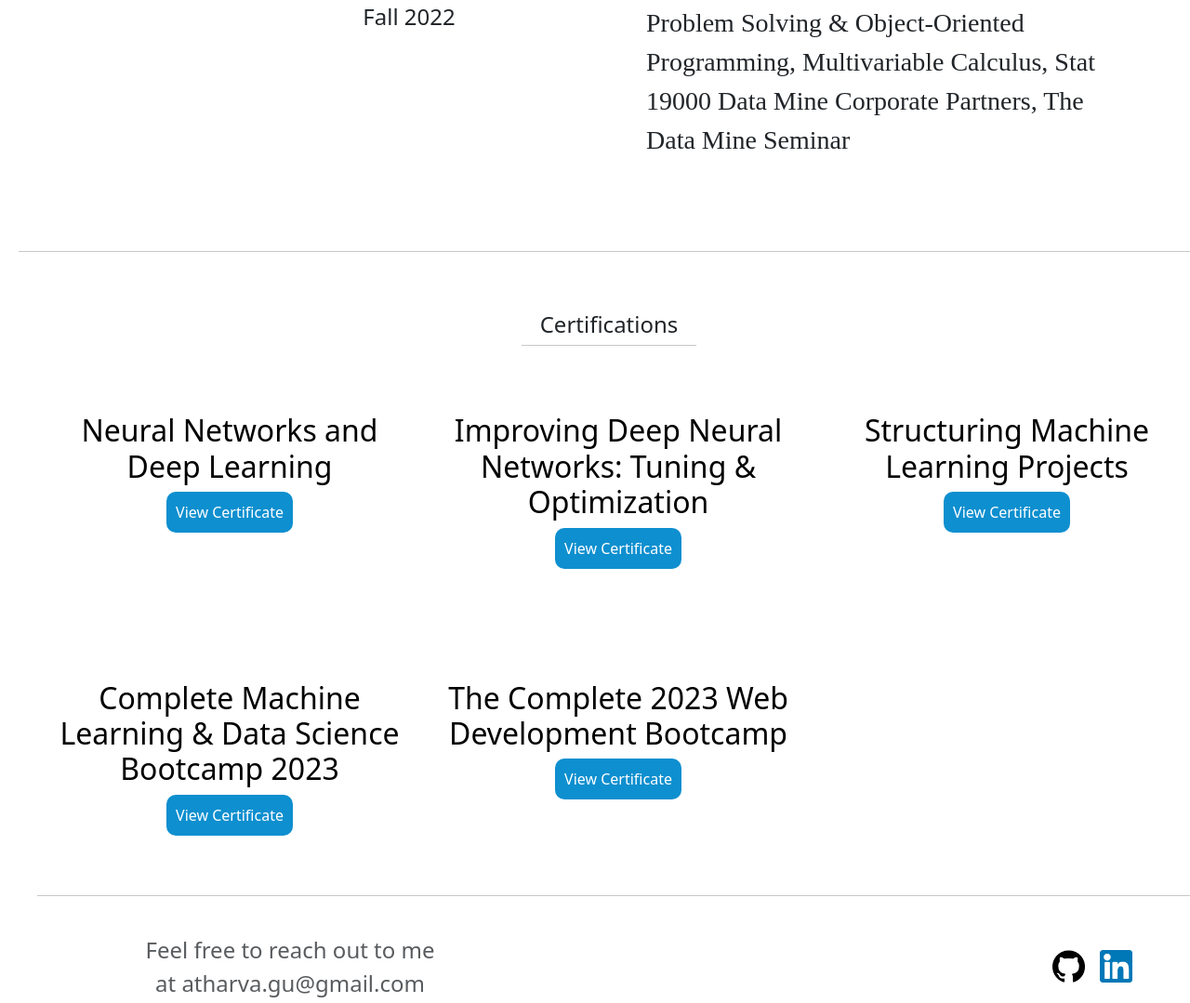
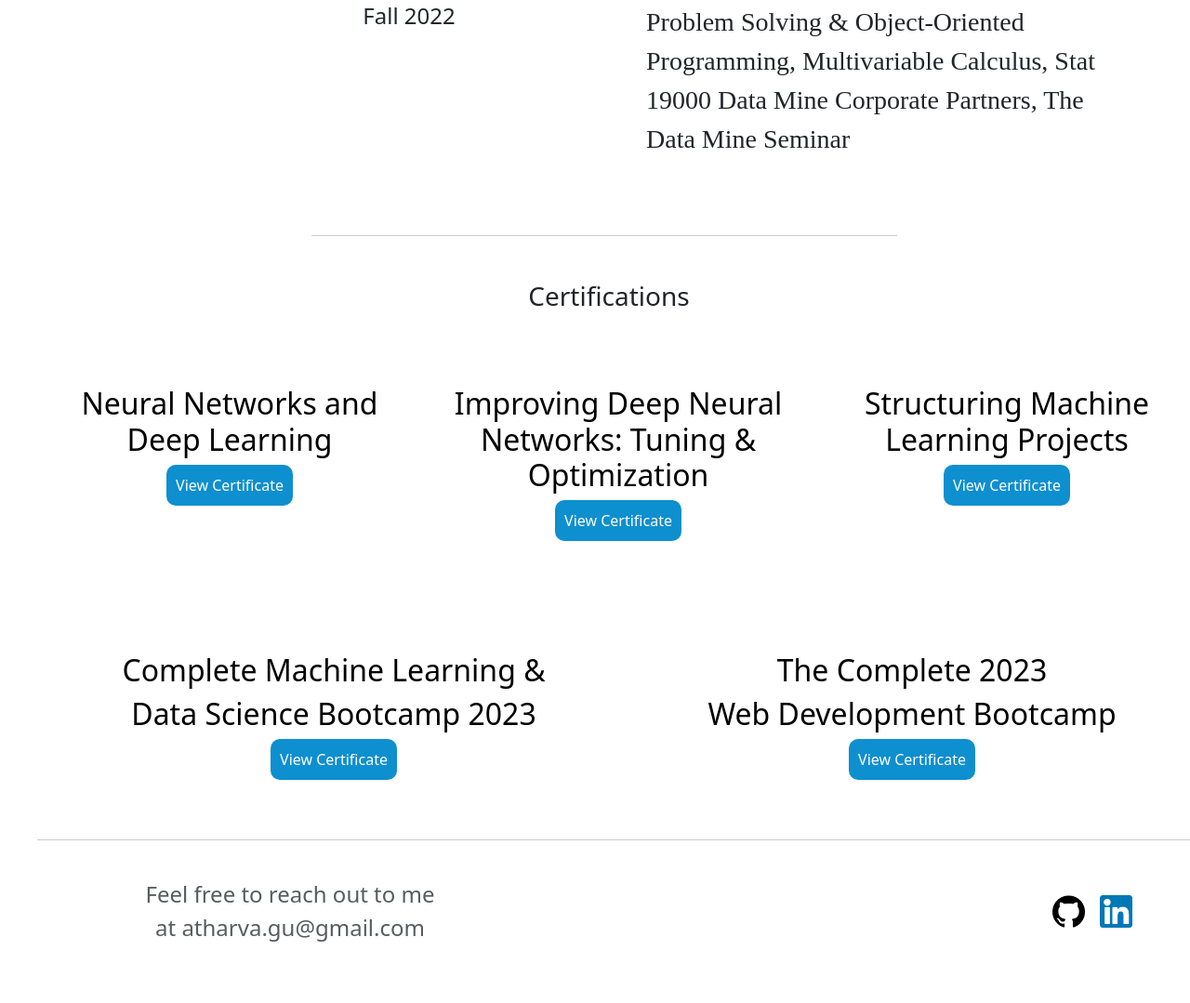
Before and after one commit to Atharva404/atharvag.me, a plain HTML site: page work.html in a window 1280 px wide. Shown: the part 2077-3156 px from the top of the page at 93% size. After the commit the page ends 3133 px from the top, so only its background shows below. Drawn offline with nearby package versions, Linux system fonts and the light colour scheme.

Commit message:
Center align certificates for viewing pleasure

```diff
--- a/work.html
+++ b/work.html
@@ -62,7 +62,6 @@
       <br>
       <div class = "projects">
         <h4>Relevant Coursework</h4>
-        <hr style="width: 20%; margin: auto">
         <br>
         <br>
         <br>
@@ -76,14 +75,14 @@
           <h4>Fall 2022</h4>
           <p>Problem Solving & Object-Oriented Programming, Multivariable Calculus, Stat 19000 Data Mine Corporate Partners, The Data Mine Seminar</p>
         </div>
-        <hr>
+
+        <hr style="width: 50%; margin: auto">
         <br>
         <br>
 
 
         <div class = "projects">
-          <h4>Certifications</h4>
-          <hr style="width: 15%; margin: auto">
+          <h3>Certifications</h3>
         <div>
 
           <div class="row g-4 py-5 row-cols-1 row-cols-lg-3">
@@ -106,33 +105,25 @@
               <button class = "round">View Certificate</button>
             </div>
           </div>
-            <div class="row g-4 py-5 row-cols-1 row-cols-lg-3">
+
+          <div class="certificate-style">
+            <div class="row g-4 py-5 row-cols-1 row-cols-2">
               <div class="feature col">
                 <div class="feature-icon d-inline-flex align-items-center justify-content-center text-bg-primary bg-gradient fs-2 mb-3">
                 </div>
-                <h3 class="fs-2 text-body-emphasis">Complete Machine Learning & Data Science Bootcamp 2023</h3>
+                <h3 class="fs-2 text-body-emphasis">Complete Machine Learning &</3>
+                  <h3 class="fs-2 text-body-emphasis">Data Science Bootcamp 2023</h3>
                 <button class = "round">View Certificate</button>
               </div>
               <div class="feature col">
                 <div class="feature-icon d-inline-flex align-items-center justify-content-center text-bg-primary bg-gradient fs-2 mb-3">
                 </div>
-                <h3 class="fs-2 text-body-emphasis">The Complete 2023 Web Development Bootcamp</h3>
+                <h3 class="fs-2 text-body-emphasis">The Complete 2023</h3>
+                <h3 class="fs-2 text-body-emphasis"> Web Development Bootcamp</h3>
                 <button class = "round">View Certificate</button>
               </div>
             </div>
-
-
-
-
-
-
-
-
-
-
-
-
-
+          </div>
         <hr>
       <div class="container">
         <footer class="d-flex flex-wrap justify-content-between align-items-center py-3 my-4">
```
